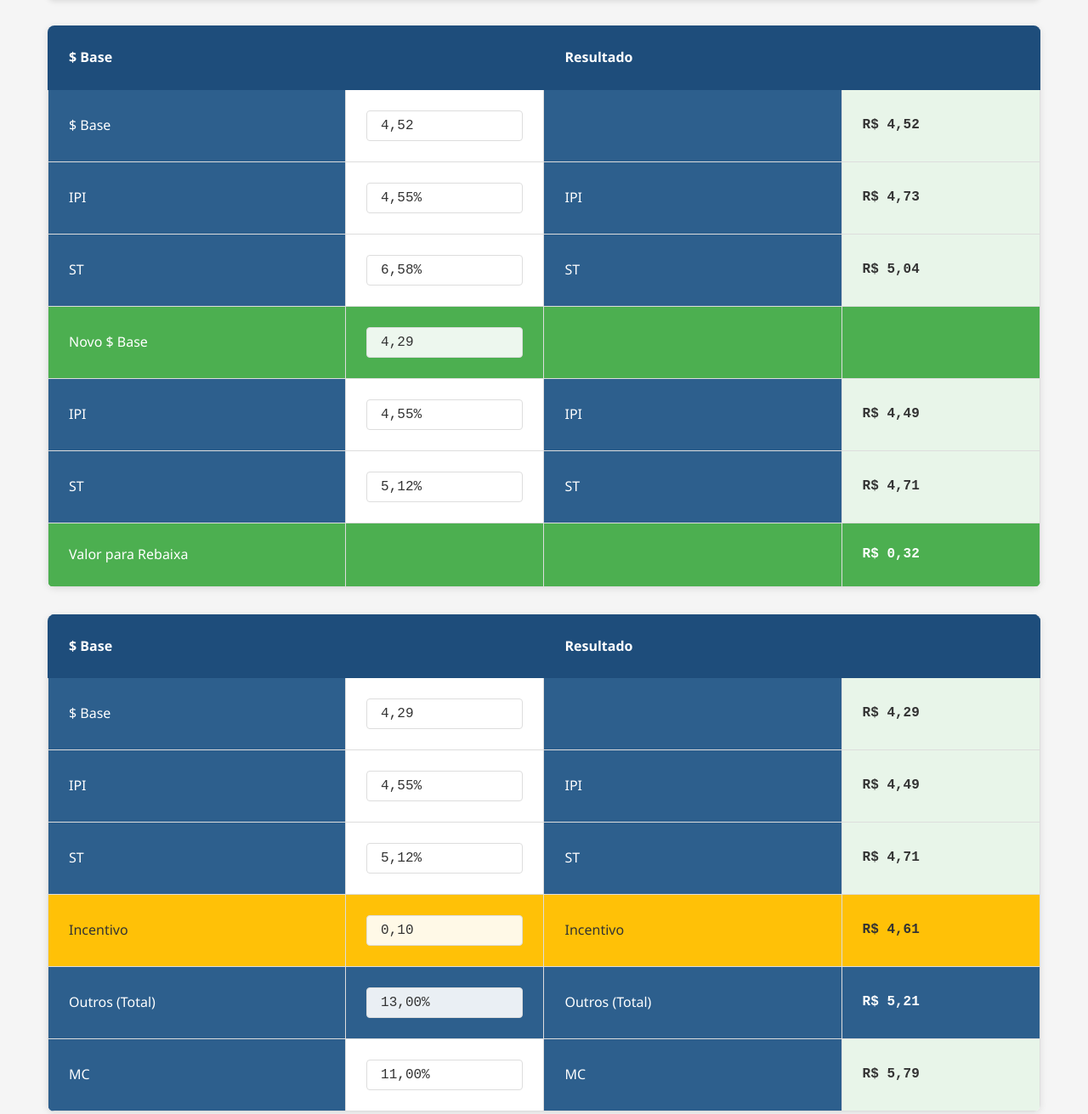
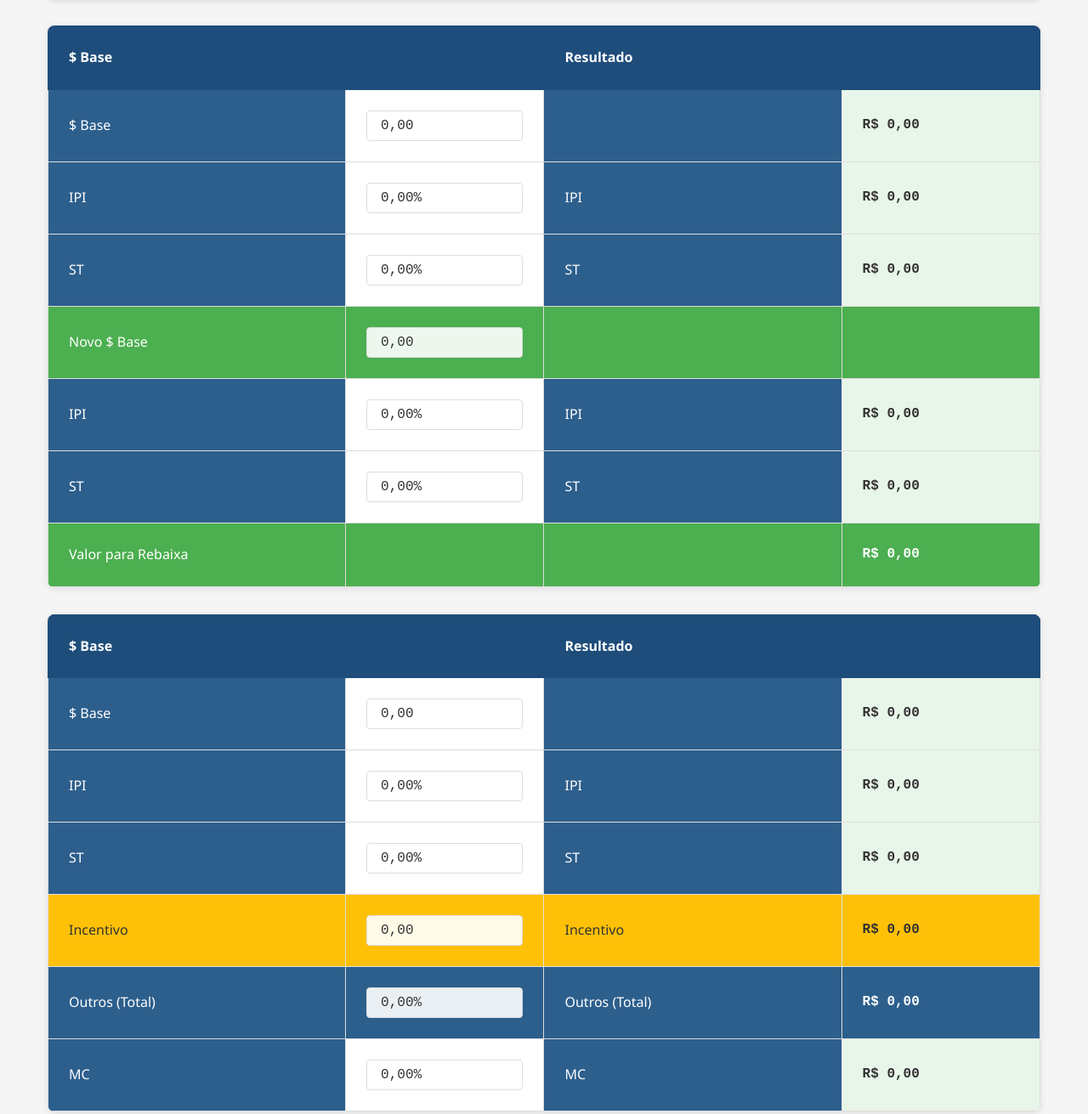
Before and after one commit to guilhermeamatos-crypto/simulador-total-distribuidora, a plain HTML site: page index.html in a window 1280 px wide. Shown: the part 244-1555 px from the top of the page at 85% size. Drawn offline with Linux system fonts and the light colour scheme.

Commit message:
Update index.html

```diff
--- a/index.html
+++ b/index.html
@@ -30,36 +30,36 @@
                             <tr>
                                 <td class="label">$ Base</td>
                                 <td class="input-cell">
-                                    <input type="text" id="base1" class="currency-input" placeholder="R$ 0,00" value="4,52">
+                                    <input type="text" id="base1" class="currency-input" placeholder="R$ 0,00" value="0,00">
                                 </td>
                                 <td class="label"></td> <td class="result-cell">
-                                    <span id="result_base_mirror" class="result-value">R$ 4,52</span>
+                                    <span id="result_base_mirror" class="result-value">R$ 0,00</span>
                                 </td>
                             </tr>
                             <tr>
                                 <td class="label">IPI</td>
                                 <td class="input-cell">
-                                    <input type="text" id="ipi1" class="percentage-input" placeholder="0,00%" value="4,55%">
+                                    <input type="text" id="ipi1" class="percentage-input" placeholder="0,00%" value="0,00%">
                                 </td>
                                 <td class="label">IPI</td>
                                 <td class="result-cell">
-                                    <span id="result_ipi1" class="result-value">R$ 4,73</span>
+                                    <span id="result_ipi1" class="result-value">R$ 0,00</span>
                                 </td>
                             </tr>
                             <tr>
                                 <td class="label">ST</td>
                                 <td class="input-cell">
-                                    <input type="text" id="st1" class="percentage-input" placeholder="0,00%" value="6,58%">
+                                    <input type="text" id="st1" class="percentage-input" placeholder="0,00%" value="0,00%">
                                 </td>
                                 <td class="label">ST</td>
                                 <td class="result-cell">
-                                    <span id="result_st1" class="result-value">R$ 5,04</span>
+                                    <span id="result_st1" class="result-value">R$ 0,00</span>
                                 </td>
                             </tr>
                             <tr class="highlight-row novo-base">
                                 <td class="label">Novo $ Base</td>
                                 <td class="input-cell">
-                                    <input type="text" id="novo_base" class="currency-input" placeholder="R$ 0,00" value="4,29">
+                                    <input type="text" id="novo_base" class="currency-input" placeholder="R$ 0,00" value="0,00">
                                 </td>
                                 <td class="label"></td>
                                 <td class="result-cell"></td>
@@ -67,21 +67,21 @@
                             <tr>
                                 <td class="label">IPI</td>
                                 <td class="input-cell">
-                                    <input type="text" id="ipi2" class="percentage-input" placeholder="0,00%" value="4,55%">
+                                    <input type="text" id="ipi2" class="percentage-input" placeholder="0,00%" value="0,00%">
                                 </td>
                                 <td class="label">IPI</td>
                                 <td class="result-cell">
-                                    <span id="result_ipi2" class="result-value">R$ 4,49</span>
+                                    <span id="result_ipi2" class="result-value">R$ 0,00</span>
                                 </td>
                             </tr>
                             <tr>
                                 <td class="label">ST</td>
                                 <td class="input-cell">
-                                    <input type="text" id="st2" class="percentage-input" placeholder="0,00%" value="5,12%">
+                                    <input type="text" id="st2" class="percentage-input" placeholder="0,00%" value="0,00%">
                                 </td>
                                 <td class="label">ST</td>
                                 <td class="result-cell">
-                                    <span id="result_st2" class="result-value">R$ 4,71</span>
+                                    <span id="result_st2" class="result-value">R$ 0,00</span>
                                 </td>
                             </tr>
                             <tr class="highlight-row valor-rebaixa">
@@ -89,7 +89,7 @@
                                 <td class="input-cell"></td>
                                 <td class="label"></td>
                                 <td class="result-cell">
-                                    <span id="result_rebaixa" class="result-value">R$ 0,32</span>
+                                    <span id="result_rebaixa" class="result-value">R$ 0,00</span>
 
                                 </td>
                             </tr>
@@ -111,61 +111,61 @@
                             <tr>
                                 <td class="label">$ Base</td>
                                 <td class="input-cell">
-                                    <input type="text" id="base2" class="currency-input" placeholder="R$ 0,00" value="4,29">
+                                    <input type="text" id="base2" class="currency-input" placeholder="R$ 0,00" value="0,00">
                                 </td>
                                 <td class="label"></td>
                                 <td class="result-cell">
-                                    <span id="result_base2_mirror" class="result-value">R$ 4,29</span>
+                                    <span id="result_base2_mirror" class="result-value">R$ 0,00</span>
                                 </td>
                             </tr>
                             <tr>
                                 <td class="label">IPI</td>
                                 <td class="input-cell">
-                                    <input type="text" id="ipi3" class="percentage-input" placeholder="0,00%" value="4,55%">
+                                    <input type="text" id="ipi3" class="percentage-input" placeholder="0,00%" value="0,00%">
                                 </td>
                                 <td class="label">IPI</td>
                                 <td class="result-cell">
-                                    <span id="result_ipi3" class="result-value">R$ 4,49</span>
+                                    <span id="result_ipi3" class="result-value">R$ 0,00</span>
                                 </td>
                             </tr>
                             <tr>
                                 <td class="label">ST</td>
                                 <td class="input-cell">
-                                    <input type="text" id="st3" class="percentage-input" placeholder="0,00%" value="5,12%">
+                                    <input type="text" id="st3" class="percentage-input" placeholder="0,00%" value="0,00%">
                                 </td>
                                 <td class="label">ST</td>
                                 <td class="result-cell">
-                                    <span id="result_st3" class="result-value">R$ 4,71</span>
+                                    <span id="result_st3" class="result-value">R$ 0,00</span>
                                 </td>
                             </tr>
                             <tr class="highlight-row incentivo">
                                 <td class="label">Incentivo</td>
                                 <td class="input-cell">
-                                    <input type="text" id="incentivo" class="currency-input" placeholder="R$ 0,00" value="0,10">
+                                    <input type="text" id="incentivo" class="currency-input" placeholder="R$ 0,00" value="0,00">
                                 </td>
                                 <td class="label">Incentivo</td>
                                 <td class="result-cell">
-                                    <span id="result_incentivo" class="result-value">R$ 4,61</span>
+                                    <span id="result_incentivo" class="result-value">R$ 0,00</span>
                                 </td>
                             </tr>
                             <tr class="highlight-row outros">
                                 <td class="label">Outros (Total)</td>
                                 <td class="input-cell">
-                                    <input type="text" id="outros" class="percentage-input" placeholder="0,00%" value="13,00%">
+                                    <input type="text" id="outros" class="percentage-input" placeholder="0,00%" value="0,00%">
                                 </td>
                                 <td class="label">Outros (Total)</td>
                                 <td class="result-cell">
-                                    <span id="result_outros" class="result-value">R$ 5,21</span>
+                                    <span id="result_outros" class="result-value">R$ 0,00</span>
                                 </td>
                             </tr>
                             <tr>
                                 <td class="label">MC</td>
                                 <td class="input-cell">
-                                    <input type="text" id="mc" class="percentage-input" placeholder="0,00%" value="11,00%">
+                                    <input type="text" id="mc" class="percentage-input" placeholder="0,00%" value="0,00%">
                                 </td>
                                 <td class="label">MC</td>
                                 <td class="result-cell">
-                                    <span id="result_mc" class="result-value">R$ 5,79</span>
+                                    <span id="result_mc" class="result-value">R$ 0,00</span>
                                 </td>
                             </tr>
                         </tbody>
```
